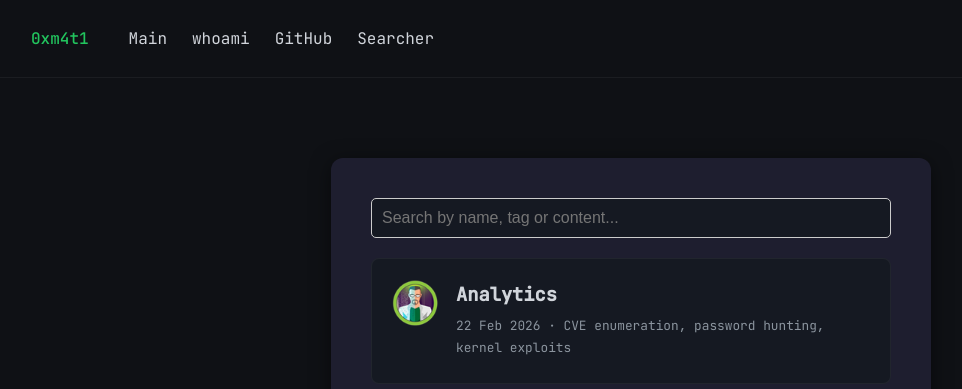
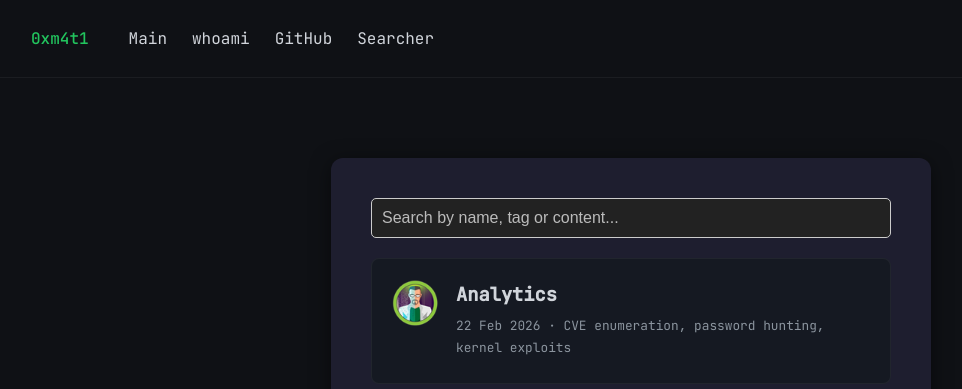
Before and after one commit to jdejavi/jdejavi.github.io, a Jekyll site: the page built from posts/index.html, in a window 1280 px wide. Shown: the top 389 px of the page, without its empty margins (9-971 px from the left). Built offline with Jekyll 4.4.1, drawn with Linux system fonts in a browser that asks for light colours.

Commit message:
Update index.html

```diff
--- a/posts/index.html
+++ b/posts/index.html
@@ -2,6 +2,30 @@
 layout: default
 title: Search machines
 ---
+
+<style>
+  #search::placeholder {
+    color: #bbbbbb; /* Color gris claro */
+    opacity: 1;     /* Necesario para Firefox */
+  }
+
+  /* Para navegadores antiguos o específicos */
+  #search::-webkit-input-placeholder { color: #bbbbbb; }
+  #search::-moz-placeholder { color: #bbbbbb; }
+  #search:-ms-input-placeholder { color: #bbbbbb; }
+
+  /* Estilo extra para que el texto que tú escribes sea blanco */
+  #search {
+    background: #222; /* Fondo oscuro para el input */
+    color: white;     /* Color de la letra al escribir */
+    width: 100%;
+    padding: 12px;
+    margin-bottom: 25px;
+    border: 1px solid #444;
+    border-radius: 8px;
+    outline: none;
+  }
+</style>
 
 <div class="search-container">
   <!-- He añadido un placeholder para que se sepa que es un buscador -->
```
